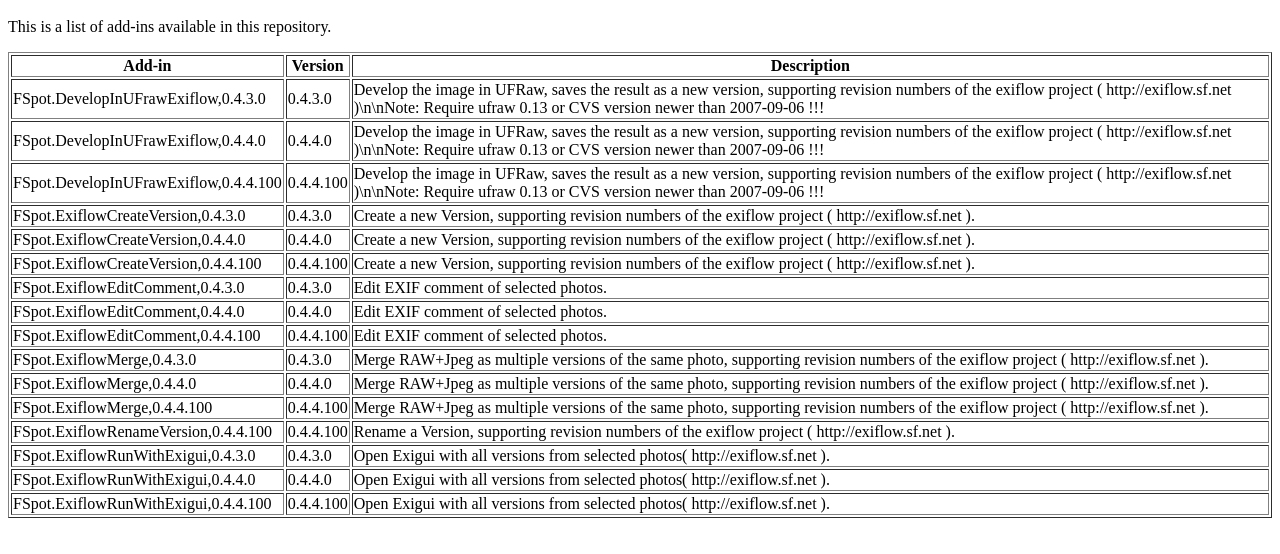
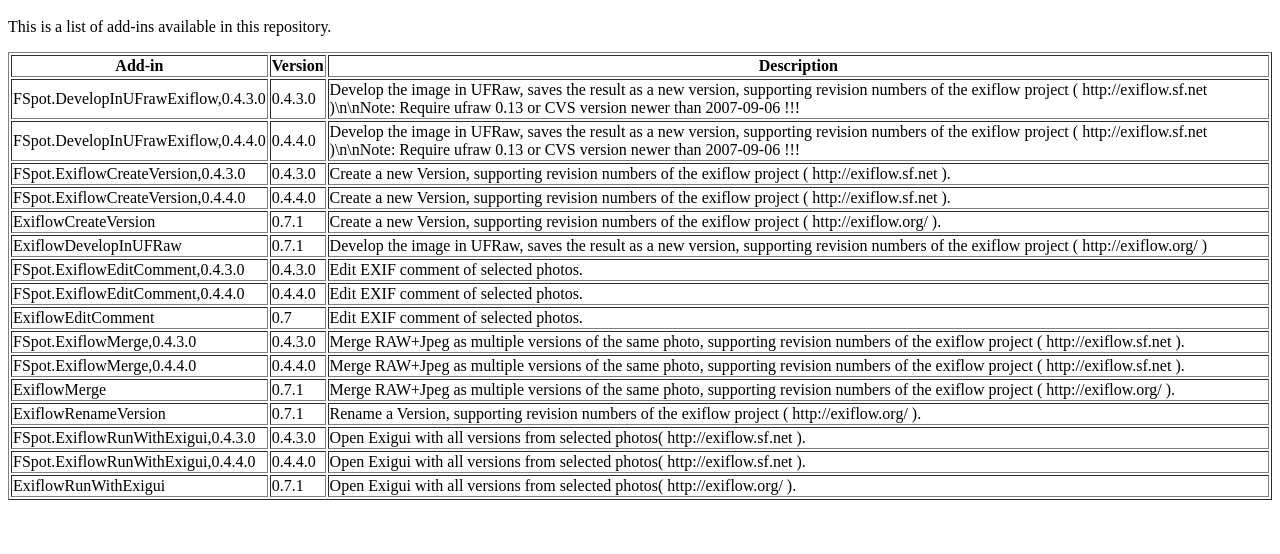
Before and after one commit to rompe/exiflow, a plain HTML site: page f-spot-addins/repository/index.html in a window 1280 px wide. Shown: the part 48-602 px from the top of the page. Drawn offline with Linux system fonts and the light colour scheme.

Commit message:
Commit latest changes I forgot to commit last year. :-/

```diff
--- a/f-spot-addins/repository/index.html
+++ b/f-spot-addins/repository/index.html
@@ -4,19 +4,19 @@
 <table border=1><thead><tr><th>Add-in</th><th>Version</th><th>Description</th></tr></thead>
 <tr><td>FSpot.DevelopInUFrawExiflow,0.4.3.0</td><td>0.4.3.0</td><td>Develop the image in UFRaw, saves the result as a new version, supporting revision numbers of the exiflow project ( http://exiflow.sf.net )\n\nNote: Require ufraw 0.13 or CVS version newer than 2007-09-06 !!!</td></tr>
 <tr><td>FSpot.DevelopInUFrawExiflow,0.4.4.0</td><td>0.4.4.0</td><td>Develop the image in UFRaw, saves the result as a new version, supporting revision numbers of the exiflow project ( http://exiflow.sf.net )\n\nNote: Require ufraw 0.13 or CVS version newer than 2007-09-06 !!!</td></tr>
-<tr><td>FSpot.DevelopInUFrawExiflow,0.4.4.100</td><td>0.4.4.100</td><td>Develop the image in UFRaw, saves the result as a new version, supporting revision numbers of the exiflow project ( http://exiflow.sf.net )\n\nNote: Require ufraw 0.13 or CVS version newer than 2007-09-06 !!!</td></tr>
 <tr><td>FSpot.ExiflowCreateVersion,0.4.3.0</td><td>0.4.3.0</td><td>Create a new Version, supporting revision numbers of the exiflow project ( http://exiflow.sf.net ).</td></tr>
 <tr><td>FSpot.ExiflowCreateVersion,0.4.4.0</td><td>0.4.4.0</td><td>Create a new Version, supporting revision numbers of the exiflow project ( http://exiflow.sf.net ).</td></tr>
-<tr><td>FSpot.ExiflowCreateVersion,0.4.4.100</td><td>0.4.4.100</td><td>Create a new Version, supporting revision numbers of the exiflow project ( http://exiflow.sf.net ).</td></tr>
+<tr><td>ExiflowCreateVersion</td><td>0.7.1</td><td>Create a new Version, supporting revision numbers of the exiflow project ( http://exiflow.org/ ).</td></tr>
+<tr><td>ExiflowDevelopInUFRaw</td><td>0.7.1</td><td>Develop the image in UFRaw, saves the result as a new version, supporting revision numbers of the exiflow project ( http://exiflow.org/ )</td></tr>
 <tr><td>FSpot.ExiflowEditComment,0.4.3.0</td><td>0.4.3.0</td><td>Edit EXIF comment of selected photos.</td></tr>
 <tr><td>FSpot.ExiflowEditComment,0.4.4.0</td><td>0.4.4.0</td><td>Edit EXIF comment of selected photos.</td></tr>
-<tr><td>FSpot.ExiflowEditComment,0.4.4.100</td><td>0.4.4.100</td><td>Edit EXIF comment of selected photos.</td></tr>
+<tr><td>ExiflowEditComment</td><td>0.7</td><td>Edit EXIF comment of selected photos.</td></tr>
 <tr><td>FSpot.ExiflowMerge,0.4.3.0</td><td>0.4.3.0</td><td>Merge RAW+Jpeg as multiple versions of the same photo, supporting revision numbers of the exiflow project ( http://exiflow.sf.net ).</td></tr>
 <tr><td>FSpot.ExiflowMerge,0.4.4.0</td><td>0.4.4.0</td><td>Merge RAW+Jpeg as multiple versions of the same photo, supporting revision numbers of the exiflow project ( http://exiflow.sf.net ).</td></tr>
-<tr><td>FSpot.ExiflowMerge,0.4.4.100</td><td>0.4.4.100</td><td>Merge RAW+Jpeg as multiple versions of the same photo, supporting revision numbers of the exiflow project ( http://exiflow.sf.net ).</td></tr>
-<tr><td>FSpot.ExiflowRenameVersion,0.4.4.100</td><td>0.4.4.100</td><td>Rename a Version, supporting revision numbers of the exiflow project ( http://exiflow.sf.net ).</td></tr>
+<tr><td>ExiflowMerge</td><td>0.7.1</td><td>Merge RAW+Jpeg as multiple versions of the same photo, supporting revision numbers of the exiflow project ( http://exiflow.org/ ).</td></tr>
+<tr><td>ExiflowRenameVersion</td><td>0.7.1</td><td>Rename a Version, supporting revision numbers of the exiflow project ( http://exiflow.org/ ).</td></tr>
 <tr><td>FSpot.ExiflowRunWithExigui,0.4.3.0</td><td>0.4.3.0</td><td>Open Exigui with all versions from selected photos( http://exiflow.sf.net ).</td></tr>
 <tr><td>FSpot.ExiflowRunWithExigui,0.4.4.0</td><td>0.4.4.0</td><td>Open Exigui with all versions from selected photos( http://exiflow.sf.net ).</td></tr>
-<tr><td>FSpot.ExiflowRunWithExigui,0.4.4.100</td><td>0.4.4.100</td><td>Open Exigui with all versions from selected photos( http://exiflow.sf.net ).</td></tr>
+<tr><td>ExiflowRunWithExigui</td><td>0.7.1</td><td>Open Exigui with all versions from selected photos( http://exiflow.org/ ).</td></tr>
 </table>
 </body></html>
```
Also changed, not shown: 7 other files.
